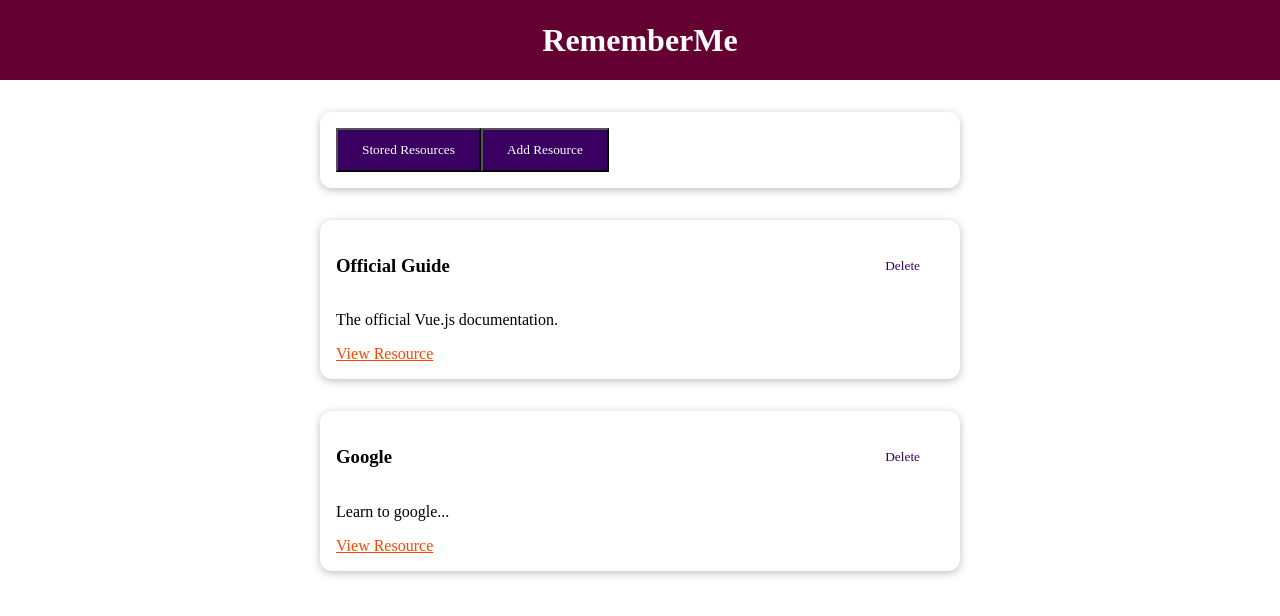
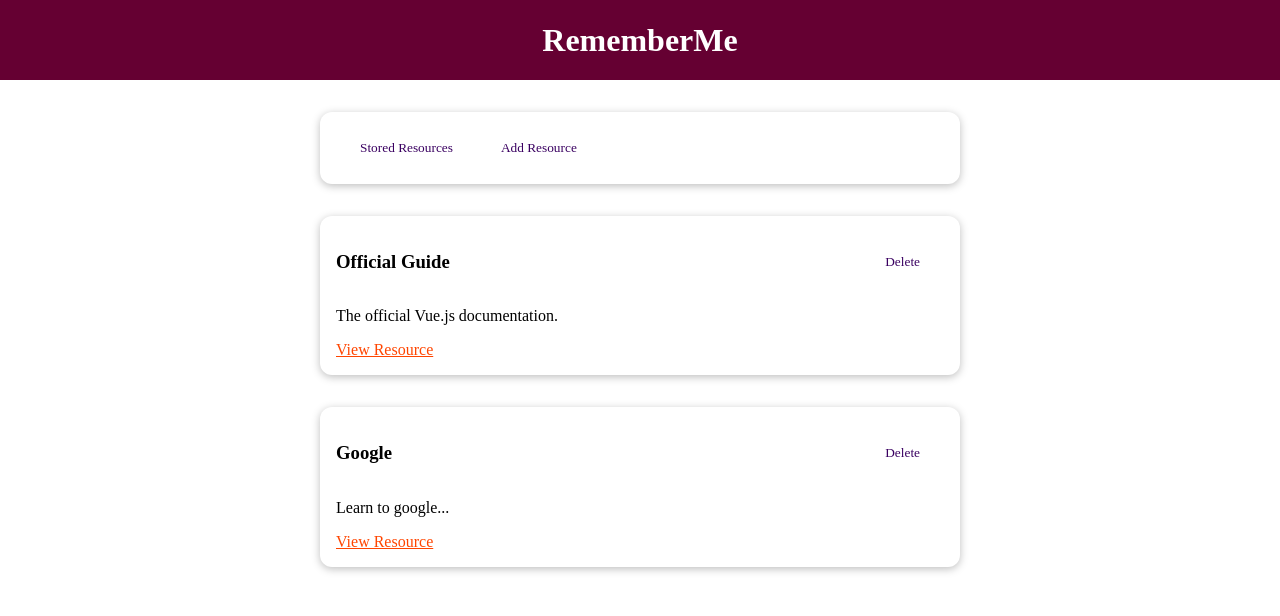
Before and after one commit to Thirdbot/vue-first-app-learning, a Vue app: page / in a window 1280 px wide. Shown: the top 616 px of the page. Built offline with nearby package versions, Linux system fonts and the light colour scheme.

Commit message:
changed button style

```diff
--- a/src/components/learning-resource/TheResources.vue
+++ b/src/components/learning-resource/TheResources.vue
@@ -1,7 +1,7 @@
 <template>
     <base-card>
-    <base-button @click="setSelectedTab('StoredResource')">Stored Resources</base-button>
-    <base-button @click="setSelectedTab('AddResources')">Add Resource</base-button>
+    <base-button @click="setSelectedTab('StoredResource')" :mode='computedStoreMode' >Stored Resources</base-button>
+    <base-button @click="setSelectedTab('AddResources')" :mode="computedAddMode">Add Resource</base-button>
     </base-card>
     <!-- <add-resources></add-resources> -->
     <component :is="seletedTab"></component>
@@ -41,7 +41,14 @@ export default{
             resources:this.storedResources
         };
     },
-
+    computed:{
+        computedStoreMode(){
+            return this.seletedTab === 'stored-resources' ? null:'flat'
+        },computedAddMode(){
+            return this.seletedTab === 'add-resources' ? null:'flat'
+        }
+    }
+    ,
     methods:{
         setSelectedTab(tab){
             this.seletedTab = tab;
```
